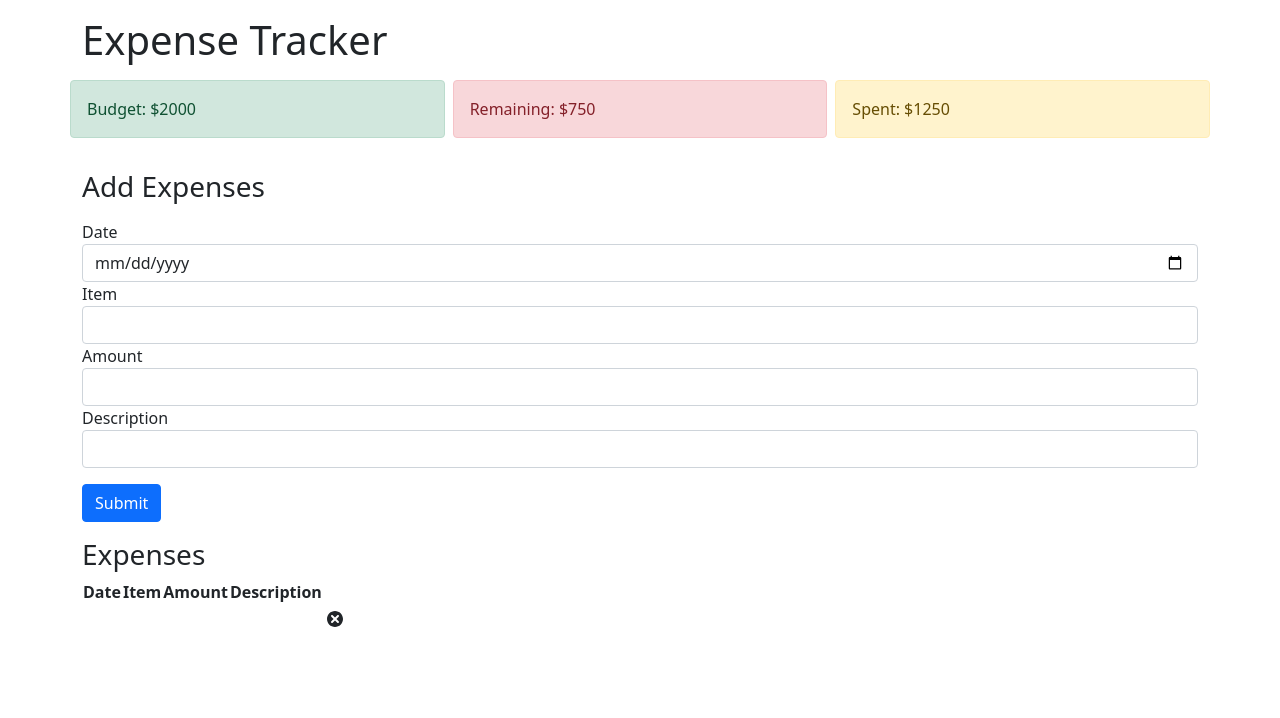
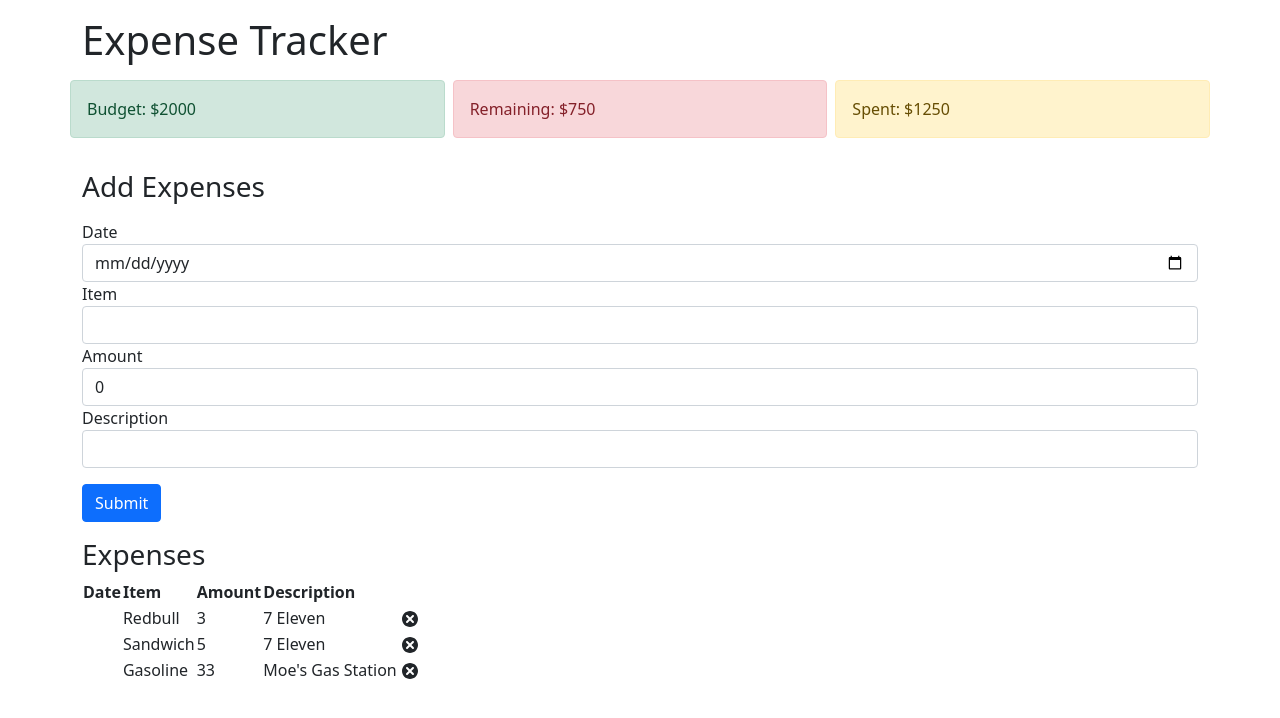
Before and after one commit to Honshu11/expense-tracker-react, a React (Create React App) app: page / in a window 1280 px wide. Shown: the top 718 px of the page. Built offline with nearby package versions, Linux system fonts and the light colour scheme.

Commit message:
Added functionality to expense tracker, onSubmit to form and to table

```diff
--- a/src/AddExpenseForm.js
+++ b/src/AddExpenseForm.js
@@ -1,9 +1,9 @@
 import React from "react";
 
-function AddExpenseForm() {
+function AddExpenseForm(props) {
   return (
     <>
-      <form action="">
+      <form onSubmit={props.addExpense}>
         <div className="col-sm">
           <label htmlFor="date">Date</label>
           <input
@@ -11,6 +11,8 @@ function AddExpenseForm() {
             type="date"
             className="form-control"
             id="date"
+            value={props.date}
+            onChange={(e) => props.setDate(e.target.value)}
           />
         </div>
         <div className="col-sm">
@@ -20,6 +22,8 @@ function AddExpenseForm() {
             type="text"
             className="form-control"
             id="item"
+            value={props.item}
+            onChange={(e) => props.setItem(e.target.value)}
           />
         </div>
         <div className="col-sm">
@@ -29,11 +33,19 @@ function AddExpenseForm() {
             type="number" //find way to not allow negative numbers
             className="form-control"
             id="amount"
+            value={props.amount}
+            onChange={(e) => props.setAmount(e.target.value)}
           />
         </div>
         <div className="col-sm">
           <label htmlFor="description">Description</label>
-          <input type="text" className="form-control" id="description" />
+          <input
+            type="text"
+            className="form-control"
+            id="description"
+            value={props.description}
+            onChange={(e) => props.setDescription(e.target.value)}
+          />
         </div>
         <div className="col-sm">
           <button type="submit" className="btn btn-primary mt-3">
--- a/src/App.js
+++ b/src/App.js
@@ -1,10 +1,55 @@
-import React from "react";
+import React, { useState } from "react";
 import Budget from "./Components/Budget";
 import "bootstrap/dist/css/bootstrap.min.css";
 import AddExpenseForm from "./AddExpenseForm";
 import ExpenseItem from "./Components/ExpenseItem";
+import { TiPhoneOutline } from "react-icons/ti";
 
 function App() {
+  const [date, setDate] = useState("");
+  const [item, setItem] = useState("");
+  const [amount, setAmount] = useState(0);
+  const [description, setDescription] = useState("");
+  const [expenseItems, setExpenseItems] = useState([
+    {
+      id: 1,
+      date: null,
+      item: "Redbull",
+      amount: 3,
+      description: "7 Eleven",
+    },
+    {
+      id: 2,
+      date: null,
+      item: "Sandwich",
+      amount: 5,
+      description: "7 Eleven",
+    },
+    {
+      id: 3,
+      date: null,
+      item: "Gasoline",
+      amount: 33,
+      description: "Moe's Gas Station",
+    },
+  ]);
+
+  const addExpense = (e) => {
+    e.preventDefault();
+    const id = expenseItems[expenseItems.length - 1].id + 1
+    const newExpense = {
+      date,
+      item,
+      amount,
+      description,
+      id,
+    }
+    const updateItems = [...expenseItems, newExpense]
+    setExpenseItems(updateItems);
+  }
+
+
+
   return (
     <div className="container">
       <header className="mt-3">
@@ -18,7 +63,17 @@ function App() {
       <h3 className="mt-3">Add Expenses</h3>
       <div className="row mt-3">
         <div className="col-sm">
-          <AddExpenseForm />
+          <AddExpenseForm
+            date={date}
+            item={item}
+            amount={amount}
+            description={description}
+            setDate={setDate}
+            setItem={setItem}
+            setAmount={setAmount}
+            setDescription={setDescription}
+            addExpense={addExpense}
+          />
         </div>
       </div>
       <h3 className="mt-3">Expenses</h3>
@@ -31,7 +86,19 @@ function App() {
             <th>Description</th>
           </tr>
         </thead>
-        <ExpenseItem />
+        <tbody>
+          {expenseItems.map((item) => {
+            return (
+              <ExpenseItem
+                key={item.id}
+                date={item.date}
+                item={item.item}
+                amount={item.amount}
+                description={item.description}
+              />
+            );
+          })}
+        </tbody>
       </table>
     </div>
   );
--- a/src/Components/ExpenseItem.js
+++ b/src/Components/ExpenseItem.js
@@ -5,8 +5,6 @@ function ExpenseItem(props) {
   console.log(props);
 
   return (
-    <>
-      <tbody>
         <tr key={props.id} className="table-row">
           <td>{props.date}</td>
           <td>{props.item}</td>
@@ -14,8 +12,6 @@ function ExpenseItem(props) {
           <td>{props.description}</td>
           <TiDelete size="1.5em"></TiDelete>
         </tr>
-      </tbody>
-    </>
   );
 }
 
```
Also changed, not shown: src/Components/ExpenseList.js (deleted, +0 -46 lines).
